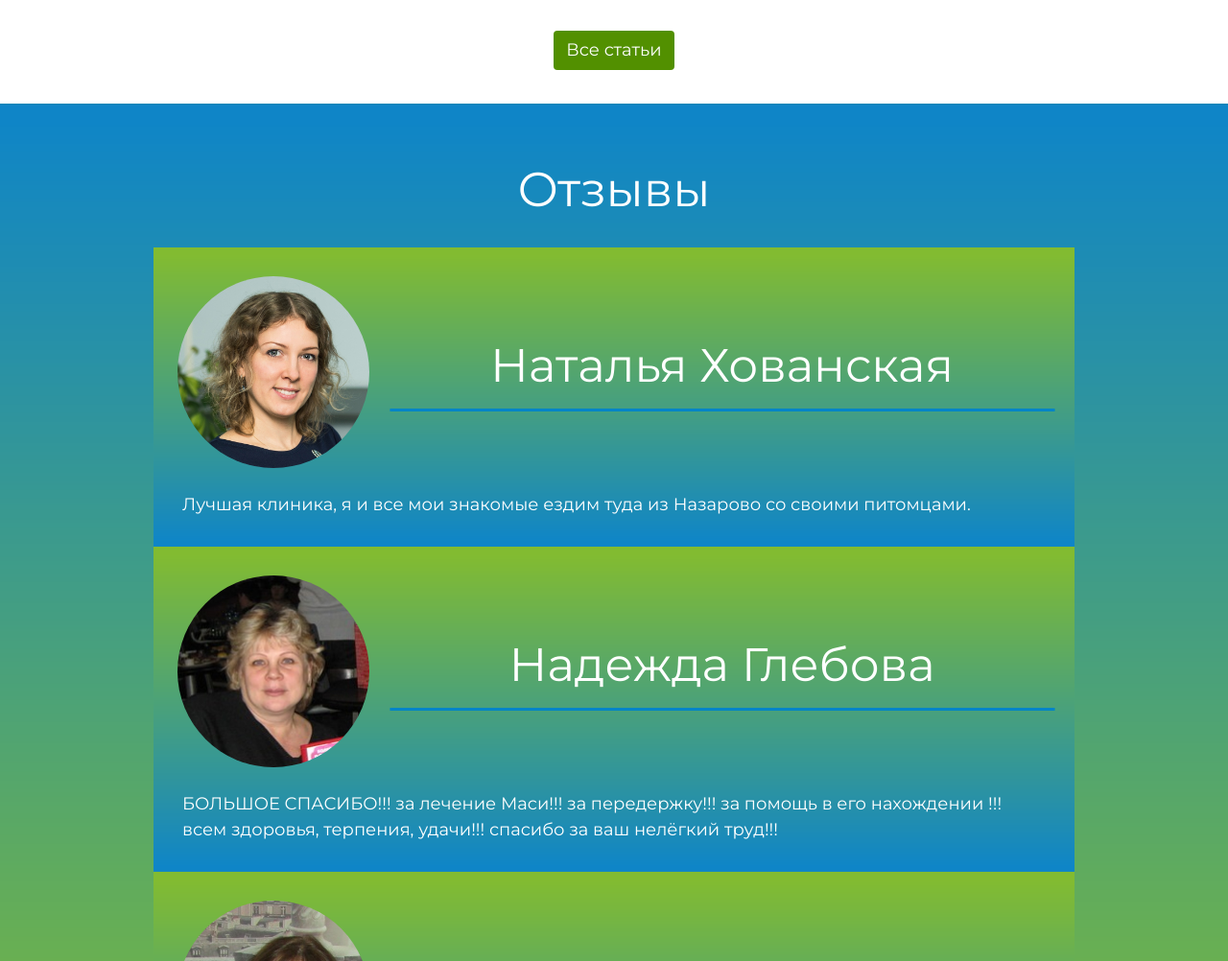
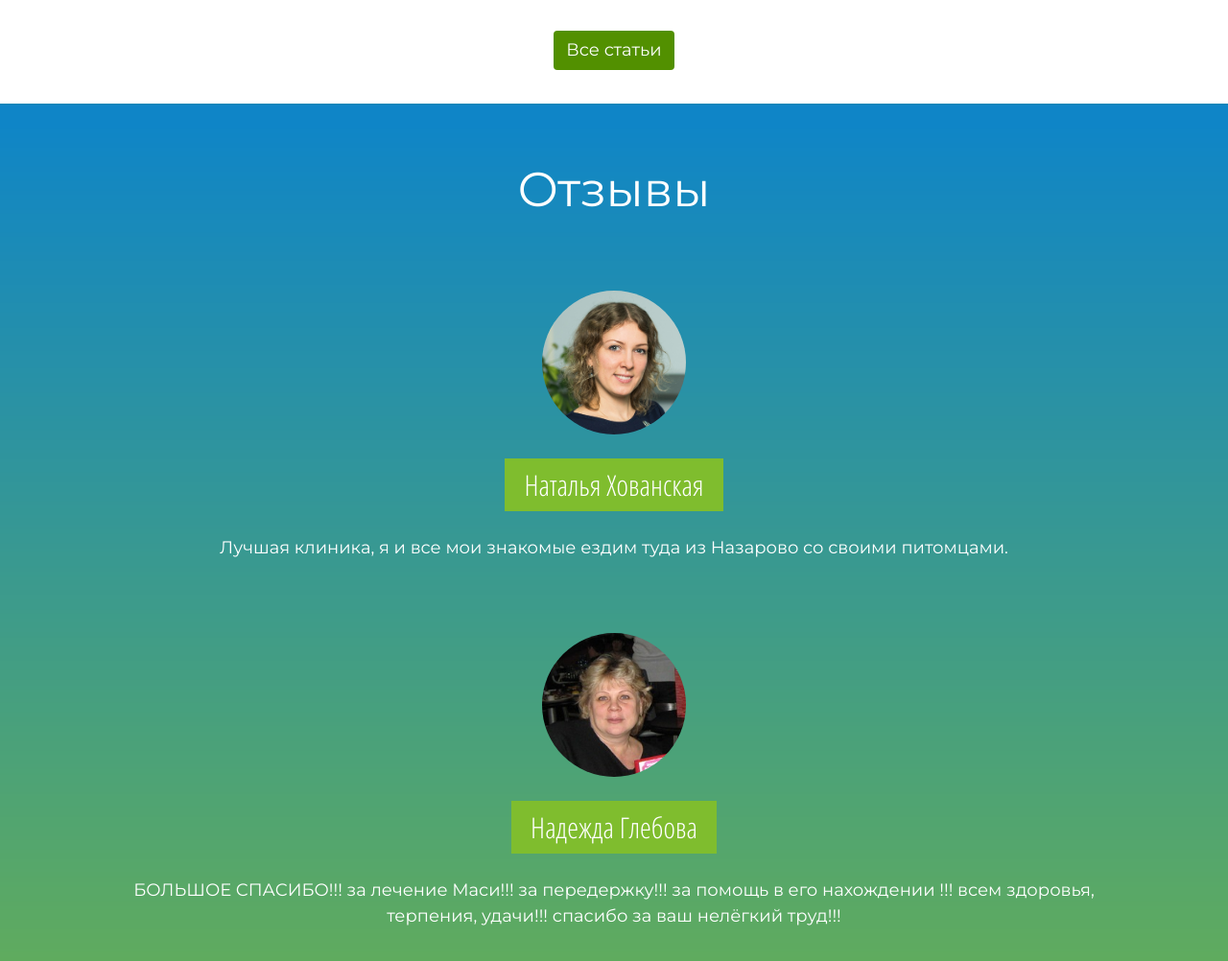
Before and after one commit to monmartius/vettara, a website built with webpack: page src/index.html in a window 1280 px wide. Shown: the part 5141-6143 px from the top of the page at 96% size. Built offline with nearby package versions, Linux system fonts and the light colour scheme; files whose address does not match are found by name.

Commit message:
Testimonials slider

```diff
--- a/src/assets/js/common.js
+++ b/src/assets/js/common.js
@@ -20,8 +20,11 @@ function da(msg){
 
 				'background-color': 'rgba(255, 0, 0, .6)',
 				'color': 'white',
-				'right': 0,
+				'right': '20px',
+				'width' : '80px',
 				'bottom' : 30,
+				'font-size' : '12px',
+
 				// 'bottom' : 'auto'
 				// 'display': 'none'
 			});
--- a/src/assets/js/index.js
+++ b/src/assets/js/index.js
@@ -9,10 +9,15 @@ require('slick-carousel/slick/slick-theme.scss');
 
 let breakpoints = require('./breakpoints.js');
 
+
 // alert(breakpoints.onPoint());
 
 
-if(breakpoints.onPoint() !== '-sm'){
+let testimonialsSliderSlidesToShow = 1;
+let onPoint = breakpoints.onPoint();
+
+
+if(onPoint !== '-sm'){
 
 
 	$("#popular-services-slider").slick({
@@ -30,25 +35,45 @@ if(breakpoints.onPoint() !== '-sm'){
 
 
 
+	switch(onPoint) {
+	  case 'sm':
+
+	    testimonialsSliderSlidesToShow = 1;
+
+	    break
+
+	  case 'md':
+
+	    testimonialsSliderSlidesToShow = 2;
+
+	    break
+
+	  case 'lg':
+	  case 'xl':
+
+	    testimonialsSliderSlidesToShow = 2;
+
+	    break
+	}
+
 	$("#testimonials-slider").slick({
 		dots: true,
 		infinite: true,
 		speed: 1500,
-		slidesToShow: 1,
+		slidesToShow: testimonialsSliderSlidesToShow,
 		// autoplay: true,
 		autoplaySpeed: 4000,
 		// variableWidth: false,
 		adaptiveHeight: false
 
+	});
 
-	});
 
 }
 else{
 
 	// alert(breakpoints.onPoint());
 }
-
 
 
 
@@ -70,21 +95,67 @@ $(window).on('breakpoint.changed',
 		        // variableWidth: false,
 		        adaptiveHeight: false
 		    });
+		}
+
+
+		switch(breakpoints.breakpoint) {
+		  case 'sm':
+
+		    testimonialsSliderSlidesToShow = 1;
+
+
+
+		    break
+
+		  case 'md':
+
+		    testimonialsSliderSlidesToShow = 2;
+
+		    break
+
+		  case 'lg':
+		  case 'xl':
+
+		    testimonialsSliderSlidesToShow = 2;
+
+		    break
+		}
+
+
+		if(breakpoints.previousBreakpoint !== '-sm'){
+
+			$("#testimonials-slider").slick('unslick');
+		}
+
+
 
 		$("#testimonials-slider").slick({
 			dots: true,
 			infinite: true,
 			speed: 1500,
-				slidesToShow: 1,
+			slidesToShow: testimonialsSliderSlidesToShow,
 			// autoplay: true,
 			autoplaySpeed: 4000,
 			// variableWidth: false,
 			adaptiveHeight: false
 
-
 		});
 
-		}
+
+
+
+
+
+
+
+
+
+
+
+
+
+
+
 
 
 		if(breakpoints.breakpoint === '-sm'){
@@ -99,6 +170,12 @@ $(window).on('breakpoint.changed',
 
 
 	}
+
+
+
+
+
+
 
 
 
--- a/src/assets/scss/main-styles.scss
+++ b/src/assets/scss/main-styles.scss
@@ -1580,6 +1580,12 @@ section#testimonials{
 }
 
 
+
+
+
+
+
+
 #testimonials-slider{
 
 	width: 100%;
@@ -1653,41 +1659,56 @@ section#testimonials{
 
 	.testimonials__slide{
 
+		// border: 1px solid $green-color;
+		// border: 1px solid rgba(82,144,0,.2);
+		// border-image: url('../images/green-blue-gradient.png') repeat;
+
 		position: relative;
 		padding-bottom: 20px;
 		padding-top: 15px;
+		margin-top: 20px;
 
 		// width: 230%;
 		// background-color: $green-color-dark;
 		// min-height: 400px;
 
-		background-image: url("../images/green-blue-gradient.png");
+		// background-image: url("../images/green-blue-gradient.png");
 		// background-repeat:
-		background-size: 10px 100%;
-		background-repeat: repeat no-repeat;
+		// background-size: 10px 100%;
+		// background-repeat: repeat no-repeat;
 
 		a{
 			// padding-left: 0px;
 			// padding-right: 15px;
+			width: 100%;
+			display: flex;
+			flex-wrap: wrap;
+			justify-content: center;
 		}
 
 		.testimonials__person{
 
 			text-align: center;
+			margin-top: 20px;
+			margin-bottom: 20px;
 			display: inline-block;
-			font-size: 3vmax;
-			padding-top: 20px;
-			&:after{
-				content: " ";
-				display: block;
-				position: relative;
-				top: 8px;
-				left: 50%;
-				transform: translateX(-50%);
-				background-color: $blue-color;
-				height: 3px;
-				width: 110%;
-			}
+			font-size: 25px;
+			font-family: "Open Sans Condensed";
+			padding: 5px;
+			padding-left: 20px;
+			padding-right: 20px;
+			background-color: $green-color;
+			// &:after{
+			// 	content: " ";
+			// 	display: block;
+			// 	position: relative;
+			// 	top: 8px;
+			// 	left: 50%;
+			// 	transform: translateX(-50%);
+			// 	background-color: $blue-color;
+			// 	height: 3px;
+			// 	width: 110%;
+			// }
 
 		}
 
@@ -1696,95 +1717,68 @@ section#testimonials{
 			// display: none;
 
 			border-radius: 50%;
-			width: 30vmax;
-			height: 30vmax;
+			width: 30vw;
+			height: 30vw;
+			// outline: 1px solid red;
+			flex-shrink: 0;
+			// height: 30vmax;
+			// max-width: 150px;
+
 			overflow: hidden;
-			margin: auto;
-			margin-top: 0px;
-			margin-bottom: 15px;
-
-
-
-			@media (min-width: 480px) and (min-height: 600px){
-
-				display: block;
-
-
-				border-radius: 50%;
-				width: 250px;
-				height: 250px;
-				overflow: hidden;
-				margin: auto;
-				margin-top: 30px;
-			}
+			// padding-top: 100%;
+			position: relative;
+			margin: 20%;
+			margin-top: 0;
+			margin-bottom: 0;
+			// margin-top: 0px;
+			// margin-bottom: 15px;
+
 
 			img{
 
-				height: 100%;
-			}
-
-			@include media-breakpoint-up(sm){
-
-				width: 200px;
-				height: 200px;
-			}
-		}
-
-
-
-
-		h3{
-
-			margin-top: 20px;
-			margin-bottom: 15px;
-			position: relative;
-			text-align: center;
-
-			&:after{
-				content: " ";
-				display: block;
-				position: relative;
-				top: 8px;
-				left: 50%;
-				transform: translateX(-50%);
-				background-color: $blue-color;
-				height: 3px;
-				width: 70%;
-			}
-		}
+				// height: 100%;
+
+				position: absolute;
+				width: 100%;
+				top: 0;
+				left: 0;
+			}
+
+		}
+
+
 
 
 		.testimonials__text{
 
-			margin-top: 25px;
-			padding-right: 15px;
-			padding-left: 15px;
+			margin-top: 0;
+			padding-right: 20px;
+			padding-left: 20px;
 			text-align: left;
 			font-size: 18px;
+			text-align: center;
 			// z-index: -1;
 
-			@media (min-width: 480px){
-
-				padding-left: 35px;
-			}
-
-
-		}
-
-	}
-
-
-
-	img.testimonials__slider__placeholder{
-
-		width: 100%;
-		height: auto;
-	}
-	// h2{
-	// 	width: 30%;
-	// 	min-height: 100px;
-	// }
-}
+		@media (max-width: 300px){
+
+			font-size: 14px;
+
+		}
+
+		}
+
+	}
+
+
+}
+
+
+
+
+
+
+
+
 
 
 
@@ -1831,6 +1825,8 @@ section#testimonials{
 
 #testimonials-slider .testimonials__slide{
 
+
+
 	@include media-breakpoint-up(sm){
 
 		padding-bottom: 30px;
@@ -1840,89 +1836,160 @@ section#testimonials{
 			display: flex;
 			flex-wrap: wrap;
 			align-items: center;
-			flex-direction: columns
-		}
-
-		h3{
-
-			width: 100%;
-			flex-shrink: 0;
-		}
+			flex-direction: columns;
+			height: 100%;
+		}
+
 
 		.testimonials__photo{
 
-			margin-left: 25px;
+			margin-top: 25px;
+			margin-bottom: 25px;
+			margin-left: 30px;
 			margin-right: 0px;
-			width: 200px;
-			height: 200px;
+			width: 150px;
+			height: 150px;
 		}
 
 		.testimonials__person{
 
 			white-space: normal;
-			width: calc(100% - 330px);
+			// width: calc(100% - 330px);
 			text-align: center;
 			margin: auto;
-			font-size: 3.8vmax;
+			margin-left: 30px;
+			font-size: 30px;
 		}
 
 		.testimonials__text{
+			// display: flex;
+			// flex-direction: column;
+			// justify-content: center;
+			height: 100%;
+			// flex-grow: 1;
+			// flex-basis: calc(50% - 40px);
+			padding-top: 25px;
+			padding-left: 50px;
+			padding-right: 50px;
+
+			// padding-bottom: 30px;
+		}
+	}
+
+
+}
+
+
+@include media-breakpoint-up(md){
+
+	#testimonials-slider .testimonials__slide{
+
+
+		a{
 			display: flex;
+			flex-wrap: nowrap;
+			align-items: center;
 			flex-direction: column;
-			justify-content: center;
 			height: 100%;
-			flex-grow: 1;
-			flex-basis: calc(50% - 40px);
-			padding-left: 30px;
-			padding-right: 35px;
+		}
+
+
+
+		.testimonials__photo{
+
+
+			margin: auto;
+			margin-top: 25px;
+			margin-bottom: 25px;
+
+			width: 150px;
+			height: 150px;
+		}
+
+		.testimonials__person{
+
+			white-space: normal;
+			// width: calc(100% - 330px);
+			text-align: center;
+			margin: auto;
+			// margin-left: 30px;
+			font-size: 30px;
+		}
+	}
+}
+
+
+@include media-breakpoint-up(lg){
+
+	#testimonials-slider{
+
+		// max-width: 75vw;
+
+	}
+
+	#testimonials-slider .testimonials__slide{
+
+
+		.testimonials__photo{
+
+			// margin-left: 30px;
+		}
+
+
+		.testimonials__text{
+			// display: flex;
+			// flex-direction: column;
+			// justify-content: center;
+			height: 100%;
+			// flex-grow: 1;
+			// flex-basis: calc(50% - 40px);
+			// padding-top: 0px;
+
 
 			// padding-bottom: 30px;
 		}
-	}
-
-
-}
-
-
-@include media-breakpoint-up(lg){
-
-	#testimonials-slider{
-
-		max-width: 75vw;
-
-	}
+
+		.testimonials__person{
+
+
+			text-align: center;
+			margin: auto;
+			// margin-left: 30px;
+			font-size: 30px;
+		}
+
+
+	}
+}
+
+
+@include media-breakpoint-up(xl){
 
 	#testimonials-slider .testimonials__slide{
 
-		.description{
-
-			font-size: 25px;
-		}
-	}
-}
-
-
-@include media-breakpoint-up(xl){
-
-	#testimonials-slider .testimonials__slide{
-
-		.description{
-
-			font-size: 30px;
-		}
-
-		.illustration{
-
-			margin-left: 35px;
-			margin-right: 20px;
-			width: 400px;
-			height: 400px;
-		}
-
-		h3{
-
-			font-size: 40px;
-		}
-	}
-
-}
+
+
+		.testimonials__photo{
+
+			// margin-left: 60px;
+		}
+
+
+		.testimonials__text{
+			// display: flex;
+			// flex-direction: column;
+			// justify-content: center;
+			height: 100%;
+			// flex-grow: 1;
+			// flex-basis: calc(50% - 40px);
+			// padding-top: 0px;
+
+
+			// padding-bottom: 30px;
+		}
+
+
+
+	}
+
+}
--- a/src/index.html
+++ b/src/index.html
@@ -462,7 +462,7 @@
 		</section>
 
 		<section id = "testimonials" class="row">
-			<div class="container-fluid">
+			<div class="container">
 				<div class="row">
 
 					<h2 class="w-100">Отзывы</h2>
@@ -482,7 +482,6 @@
 							<a href="https://vk.com/id23259489">
 
 								<div class="testimonials__photo">
-
 
 									<img src="assets/images/testimonial1.jpg" alt="">
 
```
Lines whose indentation alone changed are shown as unchanged.
